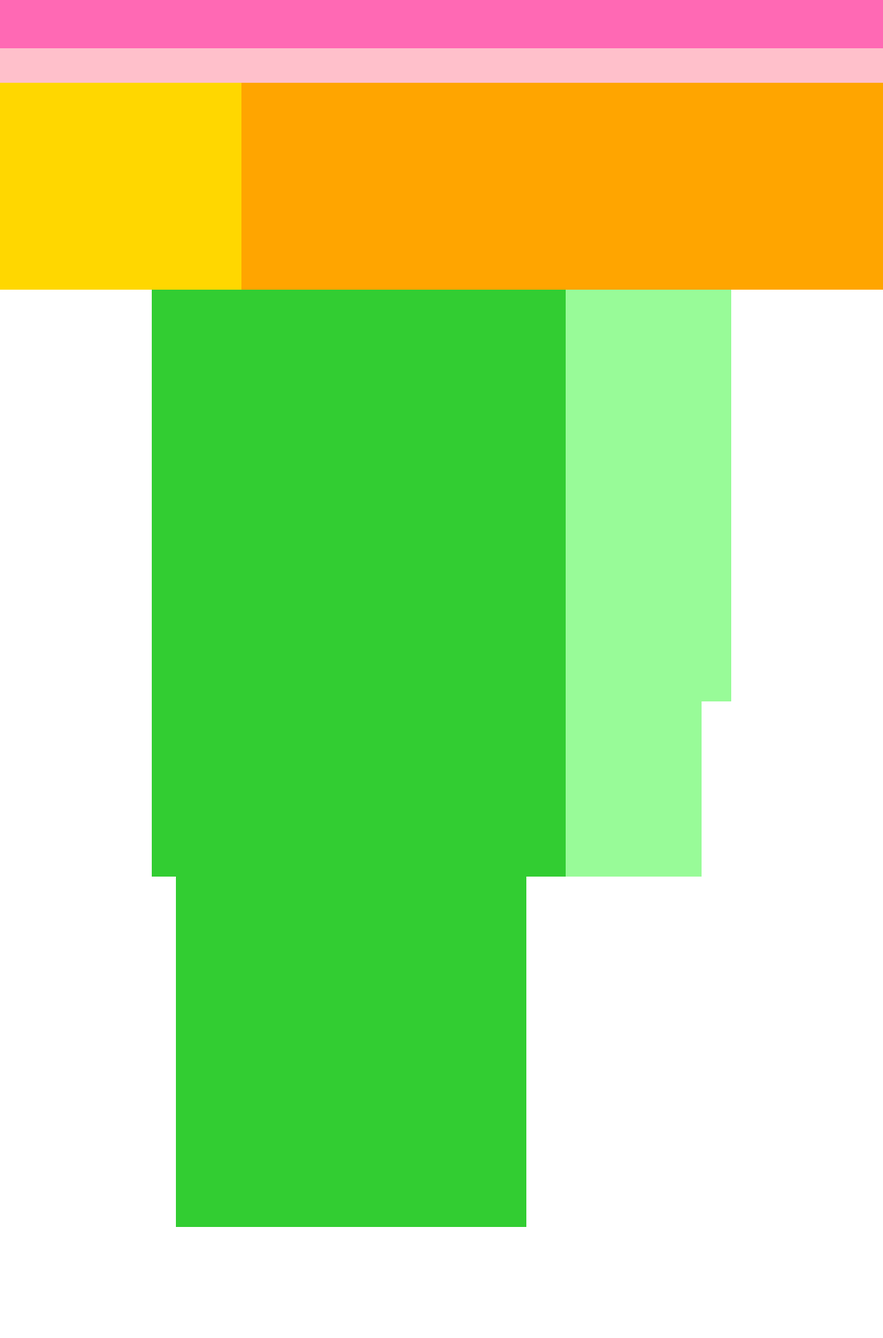
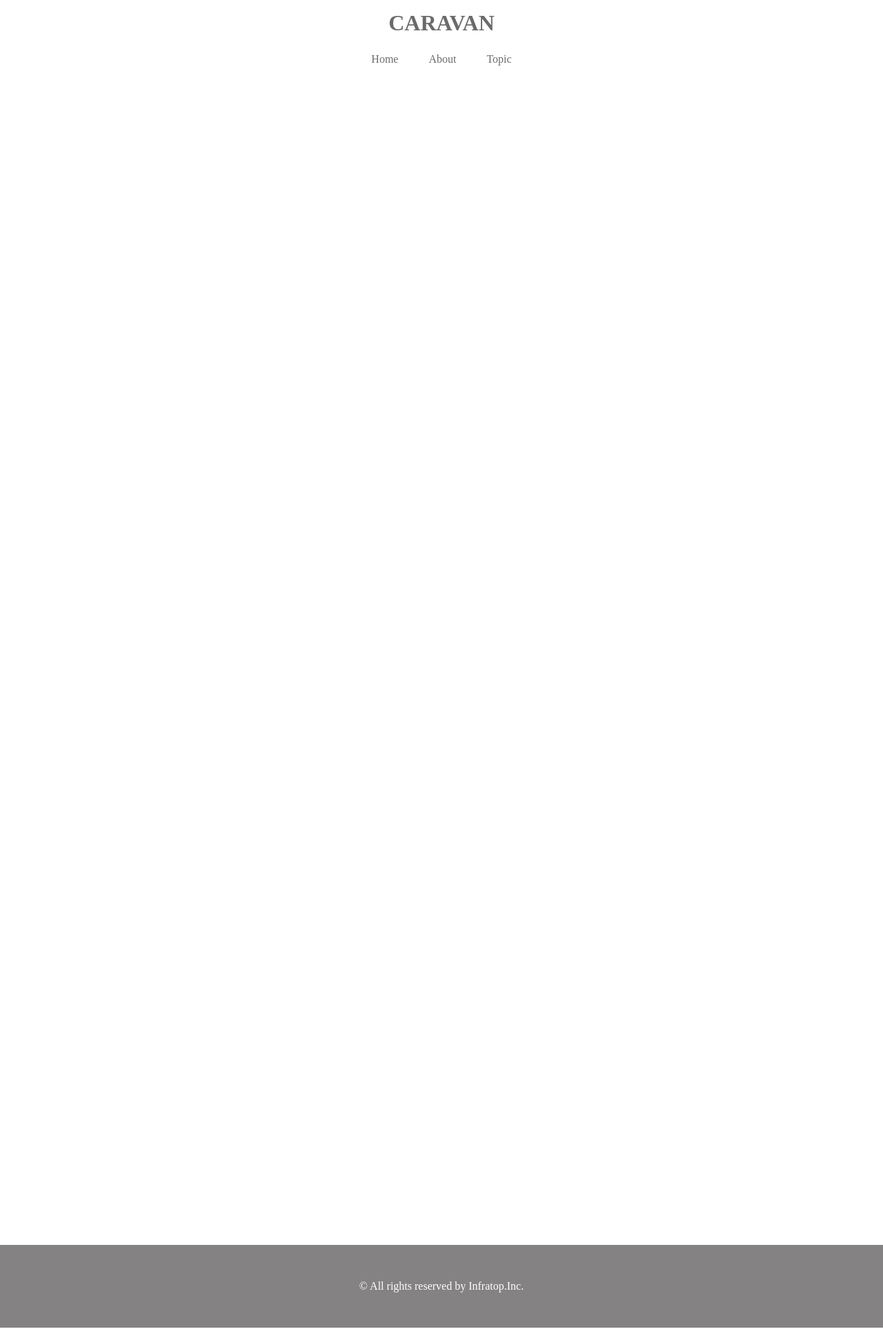
Before and after one commit to hahumanhugou/sample, a plain HTML site: page caravan/index.html in a window 1280 px wide. Shown: the whole page at 69% size. Drawn offline with Linux system fonts and the light colour scheme.

Commit message:
[Finish]1-5

```diff
--- /dev/null
+++ b/1-5/1-5.css
@@ -0,0 +1,126 @@
+/* ブラウザがそれぞれ持っているCSSをリセットするための記述 */
+* {
+  margin: 0;
+  padding: 0;
+  box-sizing: border-box;
+
+}
+
+header {
+  width: 100%; /* 横幅90% */
+  padding: 20px 0;
+  text-align: center;
+  margin: 0 auto;
+}
+
+header .heading { /* headerタグ内のheadingクラスにのみ反映される */
+  font-size: 32px;
+
+}
+ .border-top {
+        border-top: 3px solid #000000;
+      }
+ .border-bottom {
+        border-bottom: 3px solid #000000;
+      }
+.nav-list {
+  text-align: center;
+  padding: 15px 0;
+  margin: 0 auto;
+}
+
+.nav-list-item {
+  list-style: none;
+  display: inline-block;
+  margin: 0 20px;
+}
+
+
+
+.main-visual-content {
+  width: 350px; /* 横幅350px */
+  height: 300px; /* 親の高さに揃える */
+}
+
+.main {
+  width:  800px;
+  margin: 50px auto;
+  display: flex;
+  flex-wrap: wrap;
+}
+
+.g1{
+  width: 200px;
+  height: 200px;
+  background-color: #e6ffe9;
+}
+.g2{
+  width: 200px;
+  height: 200px;
+  background-color: #cbffd3;
+}
+.g3{
+  width: 200px;
+  height: 200px;
+  background-color: #aeffbd;
+}
+.g4{
+  width: 200px;
+  height: 200px;
+  background-color: #93ffab;
+}
+.y1{
+  width: 200px;
+  height: 200px;
+  background-color: #f3ffd8;
+}
+.y2{
+  width: 200px;
+  height: 200px;
+  background-color: #edffbe;
+}
+.y3{
+  width: 200px;
+  height: 200px;
+  background-color: #e9ffa5;
+}
+.y4{
+  width: 200px;
+  height: 200px;
+  background-color: #e4ff8d;
+}
+.b1{
+  width: 200px;
+  height: 200px;
+  background-color: #d9e5ff;
+}
+.b2
+{
+  width: 200px;
+  height: 200px;
+  background-color: #bad3ff;
+}
+.b3{
+  width: 200px;
+  height: 200px;
+  background-color: #a4c6ff;
+}
+.b4{
+  width: 200px;
+  height: 200px;
+  background-color: #8eb8ff;
+}
+
+
+
+footer {
+  width: 100%;
+  height: 120px;
+  text-align: center;
+  line-height: 120px;
+  background-color: #848282;
+}
+
+.footer-text {
+  color: #fff;
+}
--- a/caravan/index.html
+++ b/caravan/index.html
@@ -8,23 +8,37 @@
   </head>
 
   <body>
-    <div class="header">
-      <div class="header-top"></div>
-      <div class="header-bottom"></div>
-    </div>
-
-
+    <!-- header -->
+    <header>
+      <h1 class="heading">
+       <a href="index.html">
+         CARAVAN
+       </a>
+      </h1>
+      </header>
+        <!-- navigation -->
+    <nav>
+      <ul class="nav-list">
+         <li class="nav-list-item">
+          <a href="index.html">Home</a>
+        </li>
+        <li class="nav-list-item">About</li>
+        <li class="nav-list-item">Topic</li>
+      </ul>
+    </nav>
     <!-- main-visual用のdiv -->
     <div class="main-visual">
       <div class="main-visual-content"></div>
     </div>
 
+    <!-- main用のdiv -->
     <div class="main">
       <div class="blog"></div>
       <div class="sidebar"></div>
     </div>
 
-     <!-- footer用のdiv -->
-    <div class="footer"></div>
-  </body>
+    <!-- footer -->
+    <footer>
+      <p class="footer-text">© All rights reserved by Infratop.Inc.</p>
+    </footer>  </body>
 </html>
--- a/caravan/style.css
+++ b/caravan/style.css
@@ -3,57 +3,71 @@
   margin: 0;
   padding: 0;
   box-sizing: border-box;
+  color: #6c6b6b;
 }
 
-.header {
-  width: 100%; /* 横幅いっぱい */
-  height: 120px; /* 高さ120px */
-  background-color: red; /* 背景色red */
+a {
+  text-decoration: none;
 }
 
-
-.header-top {
-  width: 100%; /* 横幅いっぱい */
-  height: 70px; /* 高さ100px */
-  background-color: hotpink; /* 背景色hotpink */
+header {
+  width: 90%; /* 横幅90% */
+  padding: 15px 0;
+  text-align: center;
+  margin: 0 auto;
 }
 
-.header-bottom {
-  width: 100%; /* 横幅いっぱい */
-  height: 50px; /* 高さ100px */
-  background-color: pink; /* 背景色pink */
+header .heading { /* headerタグ内のheadingクラスにのみ反映される */
+  font-size: 32px;
 }
+
+.nav-list {
+  text-align: center;
+  padding: 10px 0;
+  margin: 0 auto;
+}
+
+.nav-list-item {
+  list-style: none;
+  display: inline-block;
+  margin: 0 20px;
+}
+
 .main-visual {
   width: 100%; /* 横幅いっぱい */
   height: 300px; /* 高さ300px */
-  background-color: orange; /* 背景色orange */
 }
 
 .main-visual-content {
   width: 350px; /* 横幅350px */
   height: 300px; /* 親の高さに揃える */
-  background-color: gold; /* 背景色gold */
 }
 
 .main {
-   width: 840px; /* 横幅840px */ /* 横幅いっぱい */
+  width: 840px; /* 横幅840px */
   display: flex; /* Flexboxの利用 */
   justify-content: center; /* 子要素の横並び・中央寄せ */
-   margin: 0 auto; /* 中央寄せ（左右に余白がないとできない） */
+  margin: 0 auto; /* 中央寄せ（左右に余白がないとできない） */
 }
 
-.blog{
-  width: 600px;
-  height: 1400px;
-  background-color: limegreen;
+.blog {
+  width: 600px; /* 横幅600px */
+  height: 1400px; /* 高さ1400px */
 }
+
 .sidebar {
   width: 240px; /* 横幅240px */
-  height: 1400px; /* 高さ600px */
-  background-color: palegreen; /* 背景色palegreen */
+  height: 1400px; /* 高さ1400px */
 }
-.footer {
-  width: 100%; /* 横幅いっぱい */
-  height: 120px; /* 高さ120px */
-  background-color: blue; /* 背景色blue */
+
+footer {
+  width: 100%;
+  height: 120px;
+  text-align: center;
+  line-height: 120px;
+  background-color: #848282;
 }
+
+.footer-text {
+  color: #fff;
+}
```
Also changed, not shown: 1-5/1-5.html (added, +63 -0 lines).
